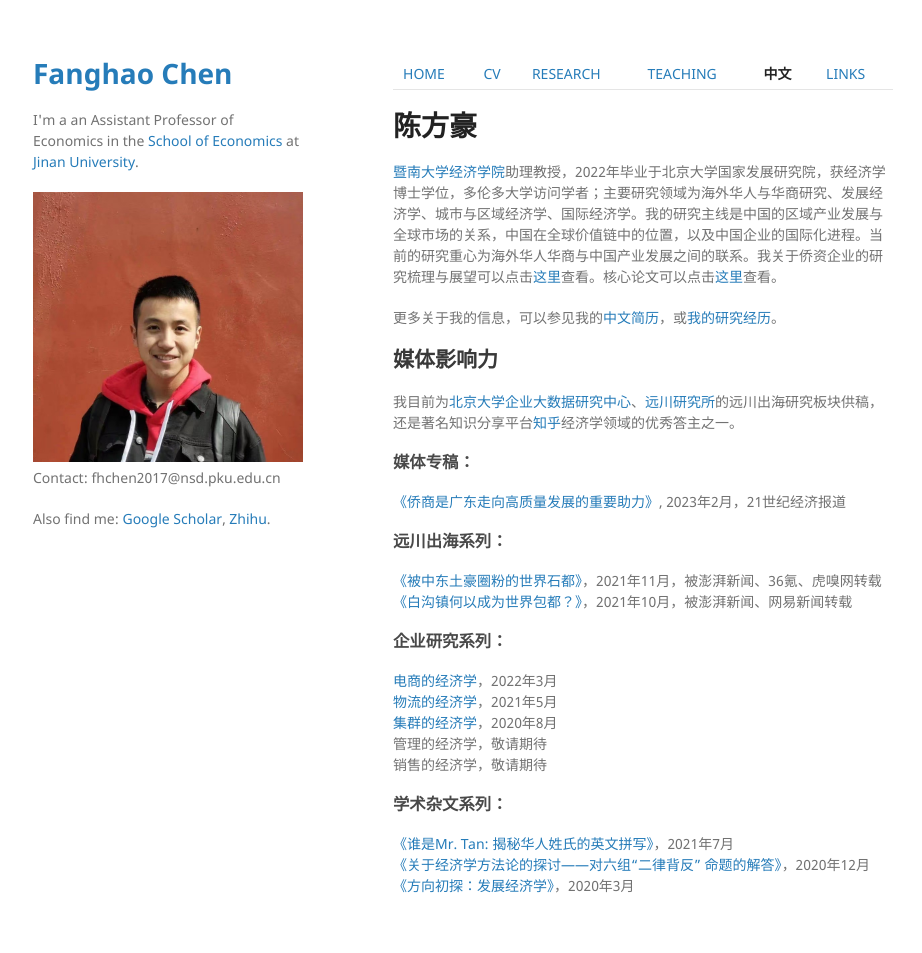
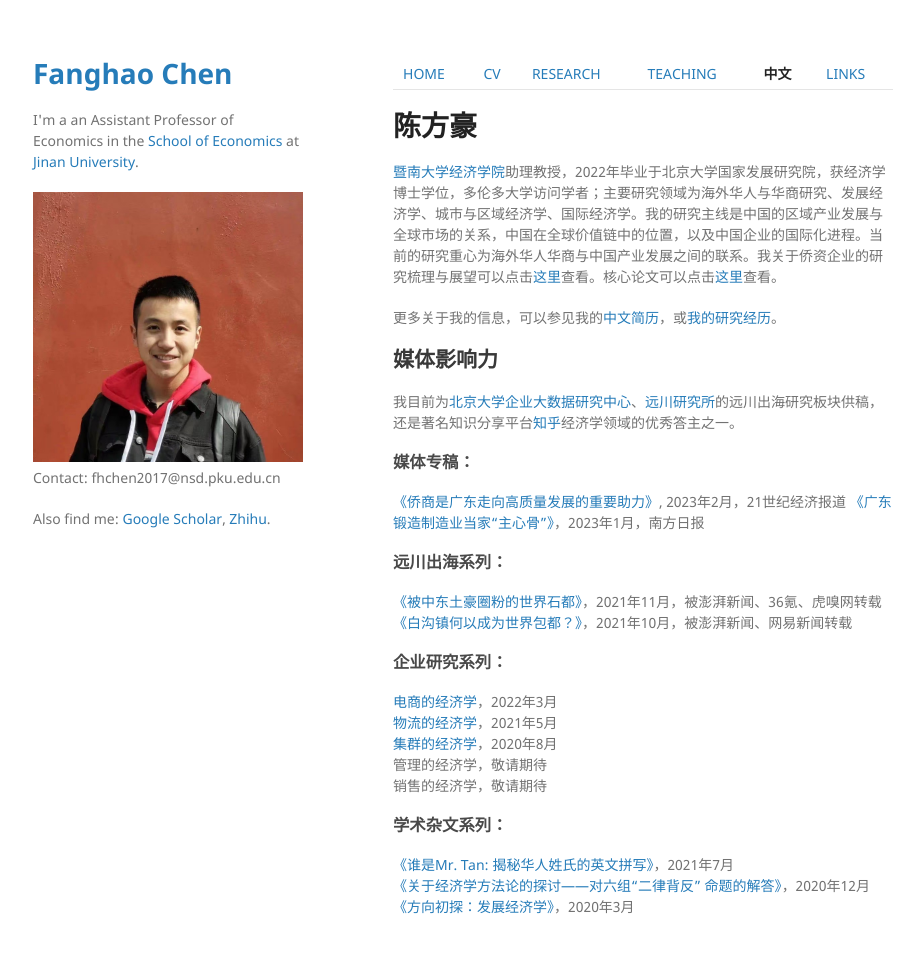
Before and after one commit to FanghaoChen/homepage, a Jekyll site: the page built from chinesepage.md, in a window 1280 px wide and 987 px high. Shown: the top 953 px of the window, without its empty margins (177-1099 px from the left). Built offline with Jekyll 4.4.1, drawn with Linux system fonts in a browser that asks for light colours; our own code applies the rules of GitHub Pages for plain Markdown files.

Commit message:
Update chinesepage.md

```diff
--- a/chinesepage.md
+++ b/chinesepage.md
@@ -12,6 +12,7 @@
 
 ### 媒体专稿：<br/>
 [《侨商是广东走向高质量发展的重要助力》](https://m.21jingji.com/article/20230226/herald/e2e4d3fb4d0065ef936414ad29c15860.html), 2023年2月，21世纪经济报道
+[《广东锻造制造业当家“主心骨”》](https://new.qq.com/rain/a/20230104A01NGR00)，2023年1月，南方日报
 
 ### 远川出海系列：<br/>
 [《被中东土豪圈粉的世界石都》](https://mp.weixin.qq.com/s?__biz=MzkzMTAyOTU3Nw==&mid=2247489455&idx=1&sn=4c3c71002cf900a43247b081f6fd6526&chksm=c2706089f507e99fe98f530b2cc87c3a2461b6c9e90aa77e108e42b138561f3f56ee8a9fb38a&mpshare=1&scene=2&srcid=1127iTPFctEMJkf4I8FkZG5c&sharer_sharetime=1638023245653&sharer_shareid=009d752390d3ca9d149b0d31038375f0#rd)，2021年11月，被澎湃新闻、36氪、虎嗅网转载 <br/>
```
